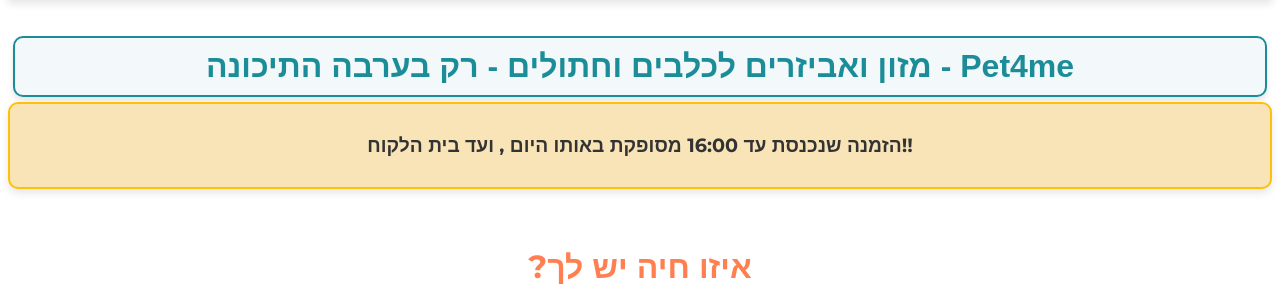
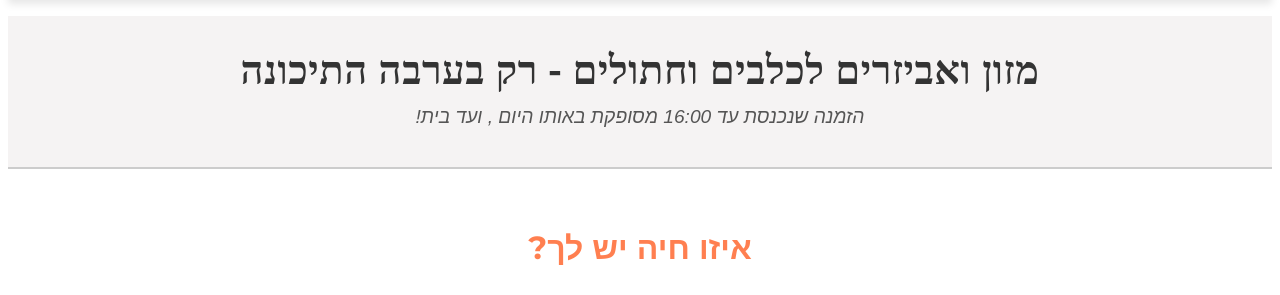
Before and after one commit to OfirTal0/PET4ME, a Flask app: page / in a window 1280 px wide. Shown: the part 233-528 px from the top of the page. Run offline with Flask 3, Linux system fonts and the light colour scheme; data comes from the database, SQL or seed files in the repository; both versions use the stored data as it was after the commit.

Commit message:
style,blog,bugs,admin

```diff
--- a/static/home.css
+++ b/static/home.css
@@ -1,31 +1,32 @@
-.website-title h1 {
-    font-family: 'Arial', sans-serif; /* Choose a simple, clean font */
-    color: #1a8d98; /* A vibrant color that matches your website theme */
-    font-weight: bold;
+.headerHome {
     text-align: center;
-    font-size: 2rem; /* Adjust size as needed */
-    margin-top: 20px;
-    padding: 10px;
-    background-color: #f3f8fa; /* Light background to make it stand out */
-    border: 2px solid #1a8d98; /* Border to frame the title */
-    border-radius: 10px; /* Rounded corners */
-    box-shadow: 0 4px 6px rgba(0, 0, 0, 0.1); /* Optional shadow for depth */
+    padding: 20px;
+    background-color: #eeebeb98;
+    border-bottom: 2px solid #ccc;
+    direction: ltr;
+
 }
 
-
-.delivery-info {
-    background-color: #f9e4b7; /* Light yellow background */
-    color: #333; /* Dark text for contrast */
+/* Website Title */
+.site-title {
+    font-family: "Georgia", serif;
+    font-size: 2.5rem;
+    color: #333;
+    margin: 0;
+    padding: 5px 0;
     font-weight: bold;
-    text-align: center;
-    padding: 10px;
-    font-size: 1.2rem;
-    border: 2px solid #ffc107; /* Border to emphasize the box */
-    margin-bottom: 20px; /* Space below the banner */
-    box-shadow: 0 4px 8px rgba(0, 0, 0, 0.1); /* Optional: Shadow for emphasis */
-    border-radius: 10px; /* Optional: Rounded corners */
+    letter-spacing: 0.5px;
+    text-transform: uppercase;
 }
 
+/* Delivery Info */
+.delivery-info {
+    font-family: "Arial", sans-serif;
+    font-size: 1.2rem;
+    color: #555;
+    margin-top: 5px;
+    font-style: italic;
+}
 
 .squres-section {
     display: flex;
--- a/templates/home.html
+++ b/templates/home.html
@@ -5,13 +5,10 @@
 <link rel="stylesheet" href="/static/home.css">
 
 <div class="container">
-    <div class="website-title">
-        <h1>Pet4me - מזון ואביזרים לכלבים וחתולים - רק בערבה התיכונה</h1>
+    <div class="headerHome">
+        <h1 class="site-title">מזון ואביזרים לכלבים וחתולים - רק בערבה התיכונה</h1>
+        <p class="delivery-info">!הזמנה שנכנסת עד 16:00 מסופקת באותו היום , ועד בית</p>
     </div>
-    <div class="delivery-info">
-        <p>!!הזמנה שנכנסת עד 16:00 מסופקת באותו היום , ועד בית הלקוח</p>
-    </div>
-
 
     <div class="section2">
         <h2>איזו חיה יש לך?</h2>
```
Also changed, not shown: static/catalog.css (+11 -0 lines), templates/catalog.html (+4 -4 lines), petforme.db.
